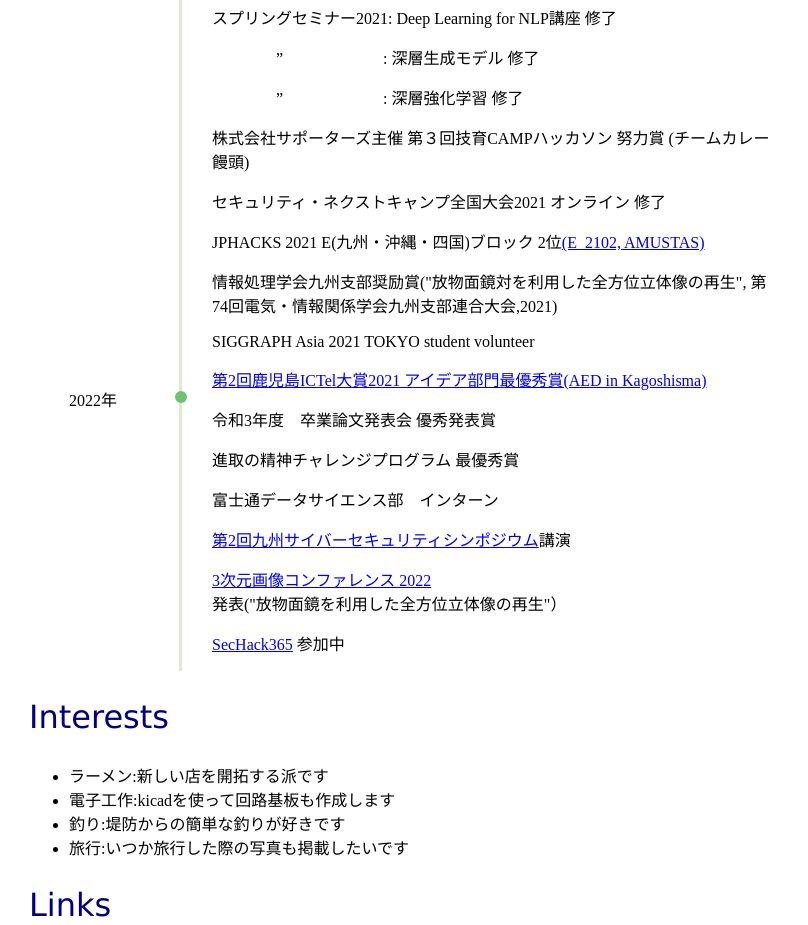
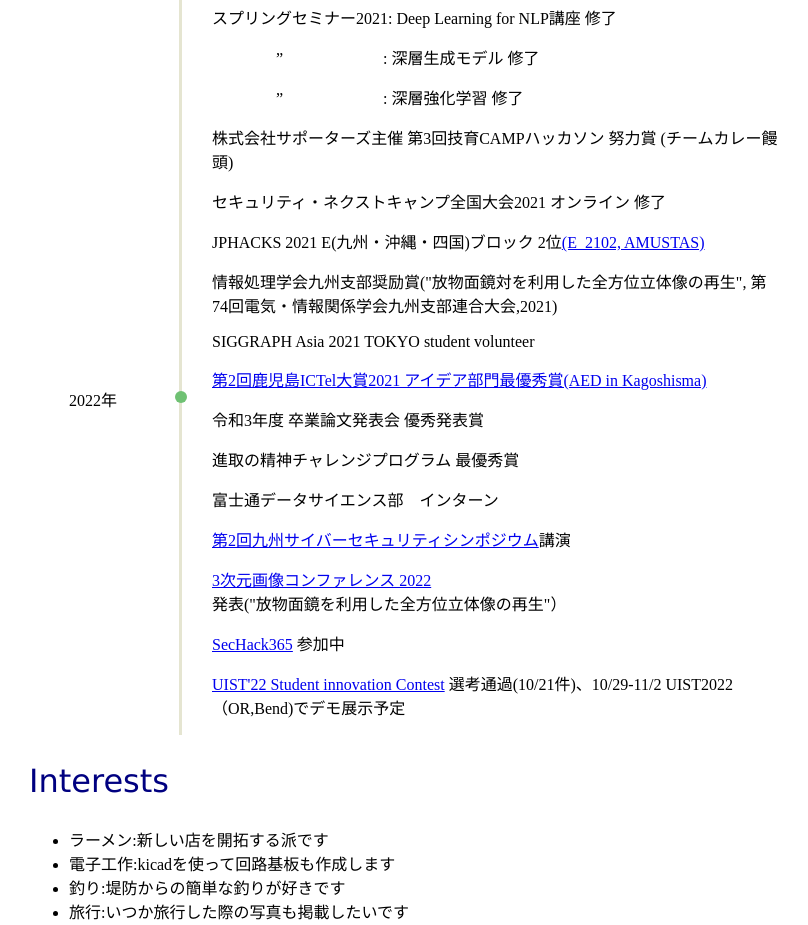
Before and after one commit to kawazap/kawazap.github.io, a plain HTML site: page index.html in a window 1280 px wide. Shown: the part 1040-1965 px from the top of the page, without its empty margins (256-1064 px from the left). Drawn offline with Linux system fonts and the light colour scheme.

Commit message:
add UIST'22 SIC

```diff
--- a/index.html
+++ b/index.html
@@ -88,7 +88,7 @@
                     <p>スプリングセミナー2021: Deep Learning for NLP講座 修了</p>
                     <p>　　　　”　　　　　　 : 深層生成モデル 修了</p>
                     <p>　　　　”　　　　　　 : 深層強化学習 修了</p>
-                    <p>株式会社サポーターズ主催 第３回技育CAMPハッカソン 努力賞 (チームカレー饅頭)</p>
+                    <p>株式会社サポーターズ主催 第3回技育CAMPハッカソン 努力賞 (チームカレー饅頭)</p>
                     <p>セキュリティ・ネクストキャンプ全国大会2021 オンライン 修了</p>
                     <p>JPHACKS 2021 E(九州・沖縄・四国)ブロック 2位<a href="https://github.com/jphacks/E_2102">(E_2102, AMUSTAS)</a></p>
                     <p>情報処理学会九州支部奨励賞("放物面鏡対を利用した全方位立体像の再生", 第74回電気・情報関係学会九州支部連合大会,2021)</p>
@@ -99,12 +99,13 @@
                   <p class="timeline-date">2022年</p>
                   <div class="timeline-content">
                     <a href="https://infarmation.org/cat-event/3376/">第2回鹿児島ICTel大賞2021 アイデア部門最優秀賞(AED in Kagoshisma)</a>
-                    <p>令和3年度　卒業論文発表会 優秀発表賞</p>
+                    <p>令和3年度  卒業論文発表会 優秀発表賞</p>
                     <p>進取の精神チャレンジプログラム 最優秀賞</p>
                     <p>富士通データサイエンス部　インターン</p>
                     <p><a href="https://www.kyusec.jp/archive/2022">第2回九州サイバーセキュリティシンポジウム</a>講演</p>
                     <p><a href="http://www.3d-conf.org/">3次元画像コンファレンス 2022</a>発表("放物面鏡を利用した全方位立体像の再生"）</p>
                     <p><a href="https://sechack365.nict.go.jp/">SecHack365</a> 参加中</p>
+                    <p><a href="https://uist.acm.org/uist2022/cfp.html#sic">UIST'22 Student innovation Contest</a> 選考通過(10/21件)、10/29-11/2 UIST2022（OR,Bend)でデモ展示予定</p>
                   </div>
                 </li>
               </ul>
```
